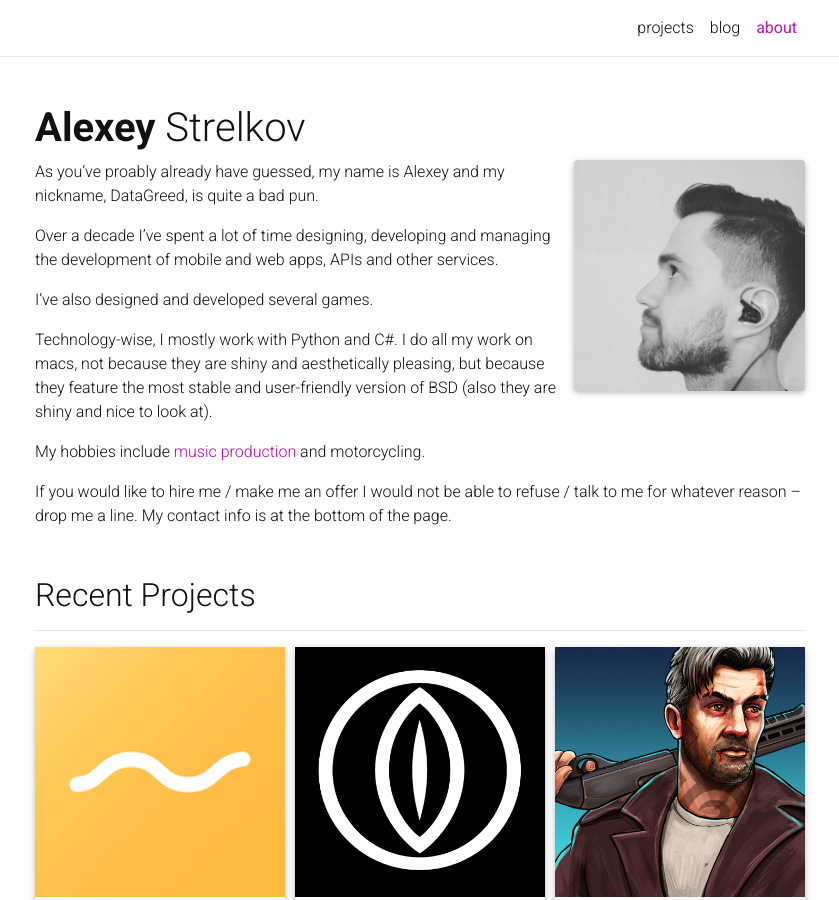
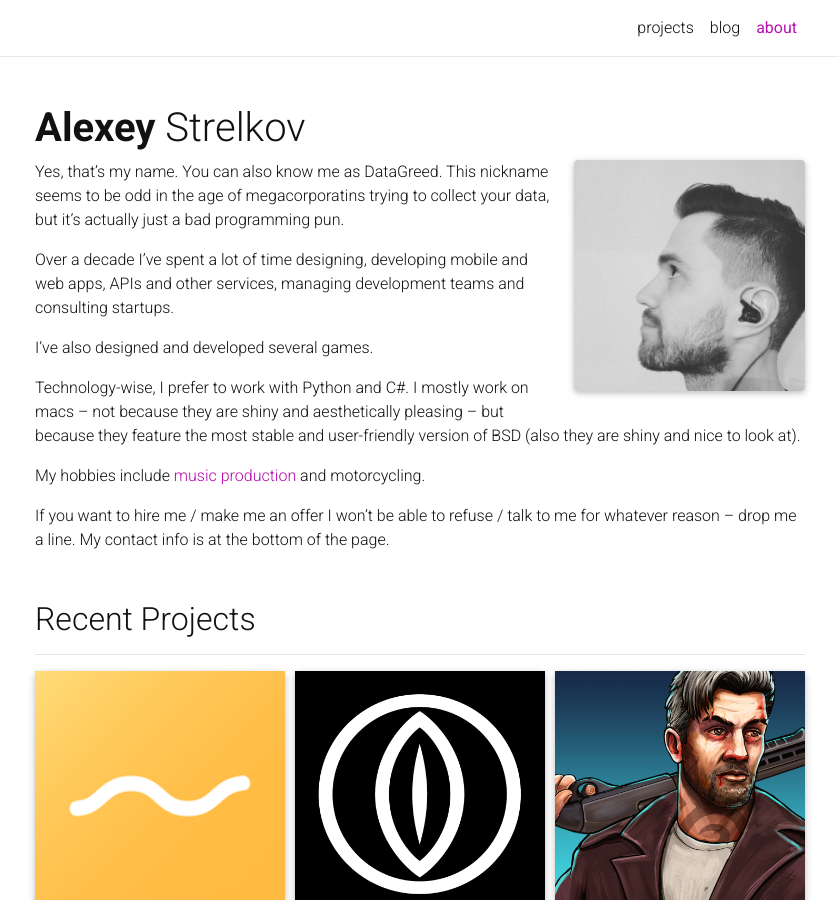
Before and after one commit to DataGreed/datagreed.pro, a Jekyll site: the page built from _pages/about.md, in a window 1280 px wide and 900 px high. Shown: the whole window, without its empty margins (220-1059 px from the left). Built offline with Jekyll 4.4.1, drawn with Linux system fonts in a browser that asks for light colours; nearby versions of some CDN libraries; a style sheet for code colours, icons or effects is not loaded.

Commit message:
Update about.md

```diff
--- a/_pages/about.md
+++ b/_pages/about.md
@@ -18,18 +18,19 @@
 # TODO: make selected_projects the same way news and selected papers are implemented
 ---
 
-As you've proably already have guessed, my name is Alexey and my nickname, DataGreed, is quite a bad pun.
+Yes, that's my name. You can also know me as DataGreed. This nickname seems to be odd in the age of
+megacorporatins trying to collect your data, but it's actually just a bad programming pun.
 
-Over a decade I've spent a lot of time designing, developing and managing
-the development of mobile and web apps, APIs and other services.
+Over a decade I've spent a lot of time designing, developing mobile and web apps, APIs and other services, managing
+development teams and consulting startups.
 
 I've also designed and developed several games.
 
-Technology-wise, I mostly work with Python and C#. I do all my work on macs, not because they are shiny and
-aesthetically pleasing, but because they feature the most stable and user-friendly version of BSD (also they are shiny and nice
-to look at).
+Technology-wise, I prefer to work with Python and C#. I mostly work on macs – not because they are shiny and
+aesthetically pleasing – but because they feature the most stable and user-friendly version of BSD (also they are shiny
+and nice to look at).
 
 My hobbies include [music production](https://soundcloud.com/datagreed/tracks) and motorcycling.
 
-If you would like to hire me / make me an offer I would not be able to refuse / talk to me for whatever reason –
+If you want to hire me / make me an offer I won't be able to refuse / talk to me for whatever reason –
 drop me a line. My contact info is at the bottom of the page.
```
